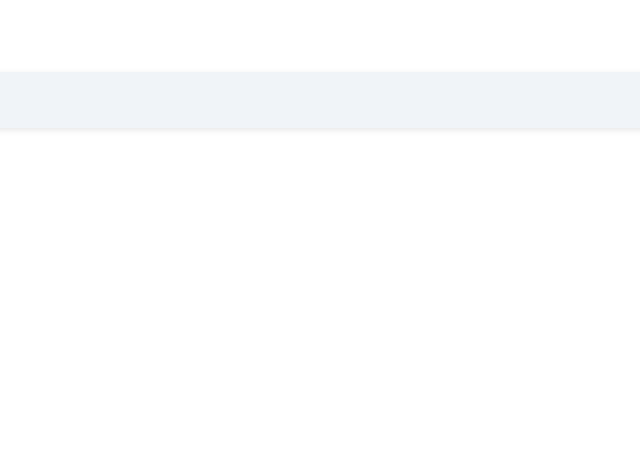
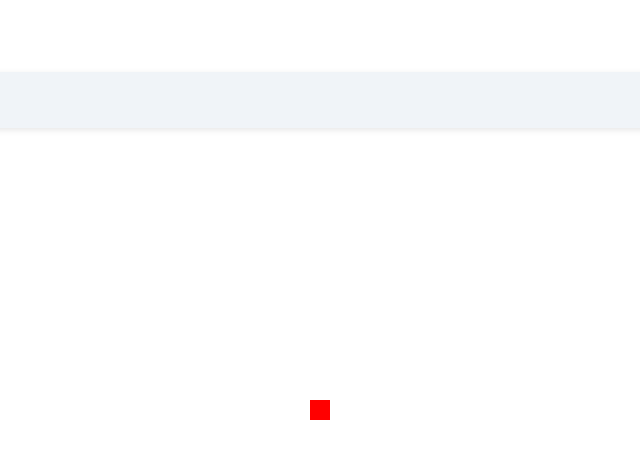
Before and after one commit to Natito9/E-commerce-project, a website built with webpack: page src/template.html in a window 1280 px wide. Shown: the full height of the page, 330-970 px from the left. Built offline with nearby package versions, Linux system fonts and the light colour scheme; no server answers.

Commit message:
created div for highlighted items and made it red

```diff
--- a/src/styles/prod-listing.css
+++ b/src/styles/prod-listing.css
@@ -135,3 +135,10 @@
 #cart-items-list{
   line-height: 2.2;
 }
+
+#highlighted-item{
+  border: solid 10px red;
+  position: absolute;
+  top: 50%;
+  left: 50%;
+}
--- a/src/template.html
+++ b/src/template.html
@@ -34,6 +34,12 @@
         <!-- Products will be dynamically added here -->
       </main>
     </div>
+
+
+    <!-- THIS IS THE DIV WHERE A HIGHLIGHTED ITEM WILL POP UP, IVE GIVEN IT A REALLY BIG BORDER AND PUT IT IN THE MIDDLE OF THE PAGE SO IF YOU SEE THIS ON THE WEBSITE DO NOT WORRY IT IS NOT A BUG JUST THERE TO BE VISIBLE -->
+    <div id="highlighted-item"></div>
+
+
     <footer></footer>
   </body>
 </html>
```
